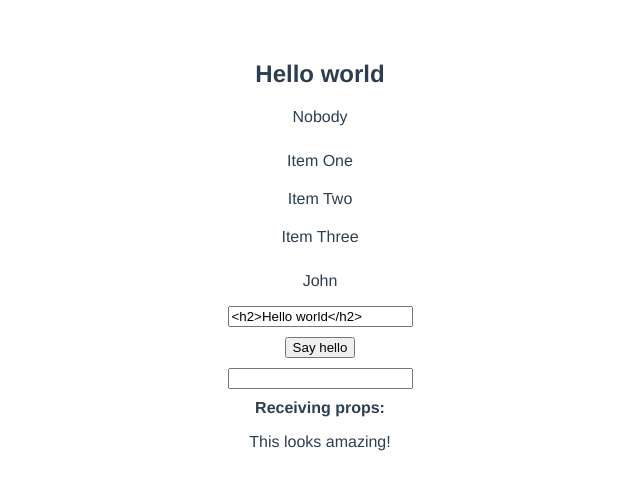
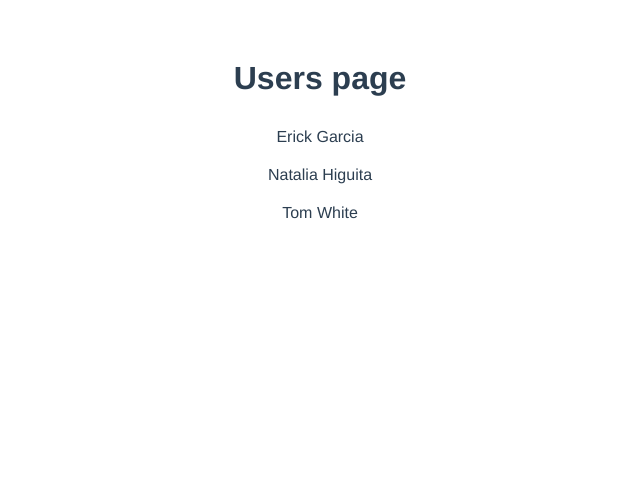
Before and after one commit to erick2014/learning-vuejs, a Vue app: page / in a window 1280 px wide. Shown: the top 490 px of the page, without its empty margins (320-960 px from the left). Built offline with nearby package versions, Linux system fonts and the light colour scheme.

Commit message:
Add Users component

```diff
--- a/src/App.vue
+++ b/src/App.vue
@@ -1,15 +1,18 @@
 <template>
   <div id="app">
-    <test myCoolProp="This looks amazing!"></test>
+    <users></users>
   </div>
 </template>
 
 <script>
 import Test from "./components/test";
+import Users from "./components/Users";
+
 export default {
   name: "App",
   components: {
-    Test
+    Test,
+    Users
   }
 };
 </script>
--- /dev/null
+++ b/src/components/Users.vue
@@ -0,0 +1,54 @@
+<template>
+  <div class="users">
+    <h1>Users page</h1>
+    <ul class="users-list">
+      <li v-for="user in users" v-bind:key="user.key">{{user.name}}</li>
+    </ul>
+  </div>
+</template>
+
+<script>
+export default {
+  name: "users",
+
+  props: {},
+
+  data() {
+    return {
+      users: [
+        {
+          key: 0,
+          name: "Erick Garcia",
+          contacted: false,
+          email: "eagm.08@gmail.com"
+        },
+        {
+          key: 1,
+          name: "Natalia Higuita",
+          contacted: false,
+          email: "natybella@hotmail.com"
+        },
+        {
+          key: 2,
+          name: "Tom White",
+          contacted: false,
+          email: "tom@hotmail.com"
+        }
+      ]
+    };
+  },
+
+  methods: {}
+};
+</script>
+
+<style scoped>
+.users-list {
+  list-style-type: none;
+  padding: 0;
+  margin: 0;
+}
+.users-list li {
+  padding: 10px 0;
+}
+</style>
```
